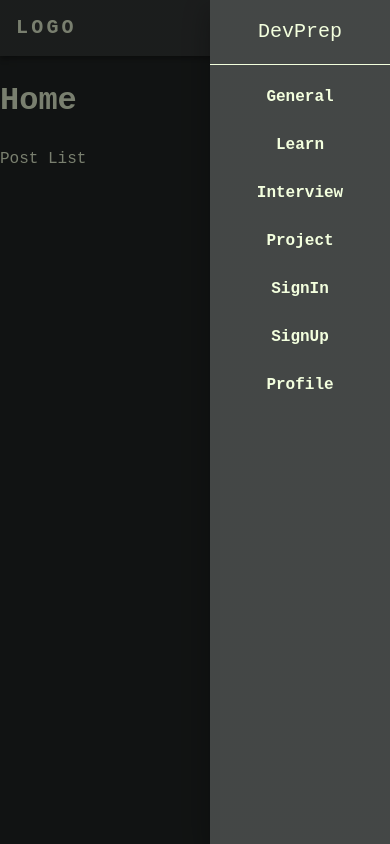
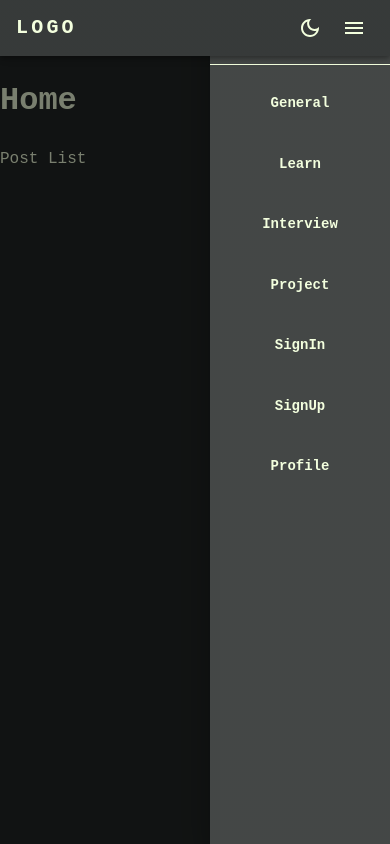
Before and after one commit to DevPreps/frontend, a React (Vite) app: page / in a window 390 px wide. Both pictures are taken after a click on the button 354 px from the left and 28 px from the top of the page. Built offline with nearby package versions, Linux system fonts and the light colour scheme.

Commit message:
style: adding className on icons and increase zIndex on navbar

```diff
--- a/src/components/LogoNav.tsx
+++ b/src/components/LogoNav.tsx
@@ -11,7 +11,7 @@ export default function Logo() {
             noWrap
             component="a"
             href="/"
-            sx={{ ...style.typography }}
+            sx={style.typography}
         >
             {useMediaQuery(useTheme().breakpoints.up("md"))
                 ? "DevPrep + LOGO"
--- a/src/components/SideNav.tsx
+++ b/src/components/SideNav.tsx
@@ -17,6 +17,7 @@ export default function SideNav({ children }: any) {
     return (
         <>
             <IconButton
+                className="hamburger"
                 sx={{ ...style.margin.iconBtn, ...style.mobileView }}
                 color="inherit"
                 aria-label="open drawer"
--- a/src/components/ThemeToggler.tsx
+++ b/src/components/ThemeToggler.tsx
@@ -1,17 +1,16 @@
-import React from "react";
+import React, { useContext } from "react";
 import IconButton from "@mui/material/IconButton";
+import { useTheme } from "@mui/material/styles";
+import { ColorModeContext } from "../context/appContext";
 // Import MUI Icons
 import DarkMode from "@mui/icons-material/DarkModeOutlined";
 import LightMode from "@mui/icons-material/LightModeOutlined";
-
-import { useTheme } from "@mui/material/styles";
-import { ColorModeContext } from "../context/appContext";
 // Theme Switch Icon Changes Based on Theme
 export default function ThemeToggler() {
-    const colorMode = React.useContext(ColorModeContext);
+    const colorMode = useContext(ColorModeContext).toggleColorMode;
     return (
-        <IconButton color="inherit" onClick={colorMode.toggleColorMode}>
-            {useTheme().palette.mode === "dark" ? <LightMode /> : <DarkMode />}
+        <IconButton className="themeToggle" color="inherit" onClick={() => {colorMode();}}>
+            {useTheme().palette.mode === "dark" ? <DarkMode className="dark" /> : <LightMode className="light" />}
         </IconButton>
     );
 }
--- a/src/components/TopNav.tsx
+++ b/src/components/TopNav.tsx
@@ -61,7 +61,7 @@ export default function TopNav() {
 
     return (
         <>
-            <AppBar position="sticky">
+            <AppBar position="sticky" sx={style.overlay}>
                 <Container maxWidth="xl">
                     <Toolbar disableGutters sx={style.flexSpace.between}>
                         <Logo />
@@ -85,9 +85,9 @@ export default function TopNav() {
                                     <ListItemButton sx={style.textCenter}>
                                         <ListItemText
                                             primary={
-                                                <Link to={link.to}>
+                                                <Button key={index} component={Link} to={link.to}>
                                                     {link.text}
-                                                </Link>
+                                                </Button>
                                             }
                                         />
                                     </ListItemButton>
@@ -98,9 +98,9 @@ export default function TopNav() {
                                     <ListItemButton sx={style.textCenter}>
                                         <ListItemText
                                             primary={
-                                                <Link to={link.to}>
+                                                <Button key={index} component={Link} to={link.to}>
                                                     {link.text}
-                                                </Link>
+                                                </Button>
                                             }
                                         />
                                     </ListItemButton>
@@ -114,6 +114,9 @@ export default function TopNav() {
     );
 }
 export const style = {
+    overlay: {
+        zIndex: 1210
+    },
     textCenter: {
         textAlign: "center",
     },
```
